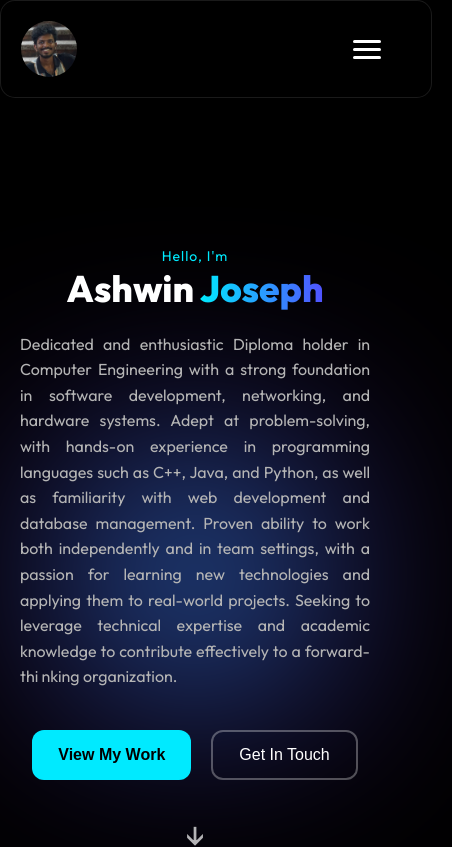
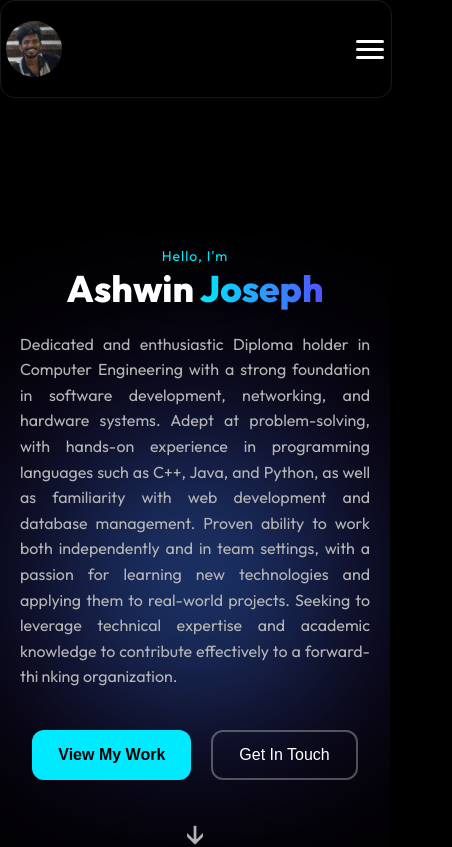
Before and after one commit to Ashwi17/portfolio, a React (Vite) app: page / in a window 390 px wide. Shown: the top 847 px of the page, 452 px wide, since content can reach past the window. Built offline with nearby package versions, Linux system fonts and the light colour scheme.

Commit message:
Updated overflow css

```diff
--- a/src/assets/css/style.css
+++ b/src/assets/css/style.css
@@ -1,4 +1,8 @@
 /* ---------------------------------------------------------------- Header Section start -------------------------------------------------------------------- */
+html, body {
+  overflow-x: hidden;
+}
+
 body {
     margin: 0;
     font-family: "Outfit", sans-serif;
@@ -11,23 +15,30 @@ a {
     color: inherit;
 }
 
-.header-section {
-    display: flex;
-    background: rgba(0, 0, 0, 0.3);      /* Transparent black */
-    backdrop-filter: blur(10px);         /* Blur behind the glass */
-    -webkit-backdrop-filter: blur(12px); /* Safari support */
+/* ---------------------------------------------------------------- Header section Start -------------------------------------------------------------------- */
 
-    border: 1px solid rgba(255, 255, 255, 0.1); /* Soft white border */
-    border-radius: 15px;
-
-    padding: 20px;
-
-    /* 👇 FIX: Keep header always visible */
+.header {
     position: fixed;
     top: 0;
     left: 0;
+    right: 0;
     width: 100%;
+    background: rgba(0, 0, 0, 0.3);
+    backdrop-filter: blur(10px);
+    -webkit-backdrop-filter: blur(12px);
+    border: 1px solid rgba(255, 255, 255, 0.1); /* Soft white border */
+    border-radius: 15px;
+    overflow-x: hidden;
     z-index: 999;
+}
+
+.header-section {
+  display: flex;
+  padding: 20px;
+  justify-content: space-between;
+  max-width: 100%;
+  background: blur(10px);
+  -webkit-backdrop-filter: blur(12px);
 }
 
 .header-right {
@@ -75,7 +86,6 @@ a {
     font-size: 16px;
     transition: transform 0.3s ease;
     height: 50px;
-    margin-right: 50px;
 }
 
 .talk-button:hover {
@@ -128,6 +138,7 @@ a {
   margin-top: 20px;
   width: 100%;
 }
+
 
 /* ---------------------------------------------------------------- Header Section End -------------------------------------------------------------------- */
 
@@ -644,7 +655,7 @@ a {
 /* ========================= */
 
 /* slide from left */
-.contact-wrap1 {
+/* .contact-wrap1 {
   animation: slideLeft 1s ease-out both;
   animation-timeline: view();
   animation-range: entry 20% cover 40%;
@@ -661,7 +672,7 @@ a {
   }
 }
 
-/* slide from right */
+
 .contact-wrap2 {
   animation: slideRight 1s ease-out both;
   animation-timeline: view();
@@ -677,7 +688,7 @@ a {
     transform: translateX(0);
     opacity: 1;
   }
-}
+} */
 /* ---------------------------------------------------------------- Footer section Start -------------------------------------------------------------------- */
 .footer {
   color: white;
@@ -693,7 +704,6 @@ a {
 .footer-right {
   display: flex;
   gap: 20px;
-  margin-right: 20px;
   font-size: 30px;
 }
 
@@ -824,8 +834,7 @@ a {
 
   .hamburger {
     display: flex;
-    width: 100%;
-    margin-right: 50px;
+    width: auto;
     justify-content: center;
     align-items: flex-end;
   }
@@ -953,6 +962,13 @@ a {
 }
 
 @media (max-width: 768px) {
+  .header-section {
+    padding: 20px 5px;
+  }
+
+  .hamburger {
+    margin-right: 0;
+  }
     /*-------------------*/
     /* Profile Section */
     /*----------------*/
@@ -1084,14 +1100,19 @@ a {
 }
 
 @media (max-width: 576px) {
+  .header {
+    overflow-x: hidden;
+  }
+  .header-section {
+    width: 97%;
+  }
     .hero-title {
         font-size: 37px;
     }
 
     .hamburger {
         display: flex;
-        width: 100%;
-        margin-right: 30px;
+        width: auto;
         justify-content: center;
         align-items: flex-end;
   }
@@ -1267,6 +1288,7 @@ a {
     .footer-right {
       font-size: 16px;
       gap: 14px;
+      margin-right: 0;
     }
 }
 /* ---------------------------------------------------------------- Media Query End -------------------------------------------------------------------- */
--- a/src/pages/header.jsx
+++ b/src/pages/header.jsx
@@ -9,7 +9,7 @@ function Header() {
   const [ open, setOpen ] = useState(false);
 
   return (
-    <header>
+    <header className="header">
       <div className="header-section">
         <div className="header-left">
           <Avatar
--- a/src/pages/hero.jsx
+++ b/src/pages/hero.jsx
@@ -123,7 +123,7 @@ function Hero() {
               {/* Project tiles here */}
 
               <div className="project-tiles">
-                <div className="t-tile">
+                {/* <div className="t-tile">
                   <p>
                     <span className="gradient-text">MVD Virtual PRO</span>
                   </p>
@@ -137,7 +137,7 @@ function Hero() {
                       <div className="p-language">JavaScript</div>
                     </div>
                   </div>
-                </div>
+                </div> */}
                 <div className="f-tile">
                   <p>
                     <span className="gradient-text">E-commerce Website</span>
```
